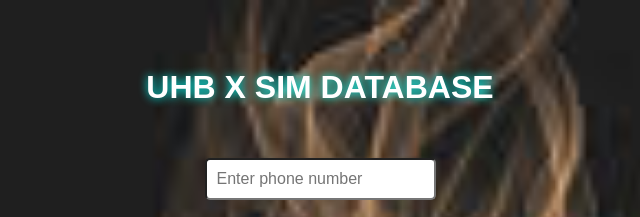
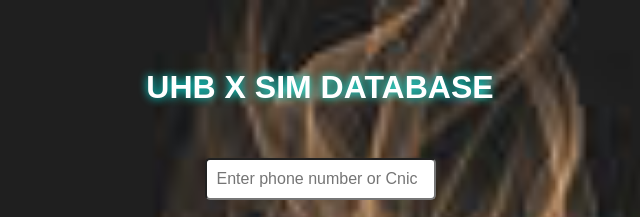
Before and after one commit to UHBOFFICIAL/NEW-UHB-SIM-DETAIL-, a plain HTML site: page index.html in a window 1280 px wide. Shown: the top 217 px of the page, 320-960 px from the left. Drawn offline with Linux system fonts and the light colour scheme.

Commit message:
Update index.html

```diff
--- a/index.html
+++ b/index.html
@@ -46,7 +46,7 @@
   <header>
     <h1>UHB X SIM DATABASE</h1>
   </header>
-  <input type="text" id="number" placeholder="Enter phone number" />
+  <input type="text" id="number" placeholder="Enter phone number or Cnic" />
   <button id="fetchData">Search 🔍</button>
   <div id="responseBox"></div>
 
```
